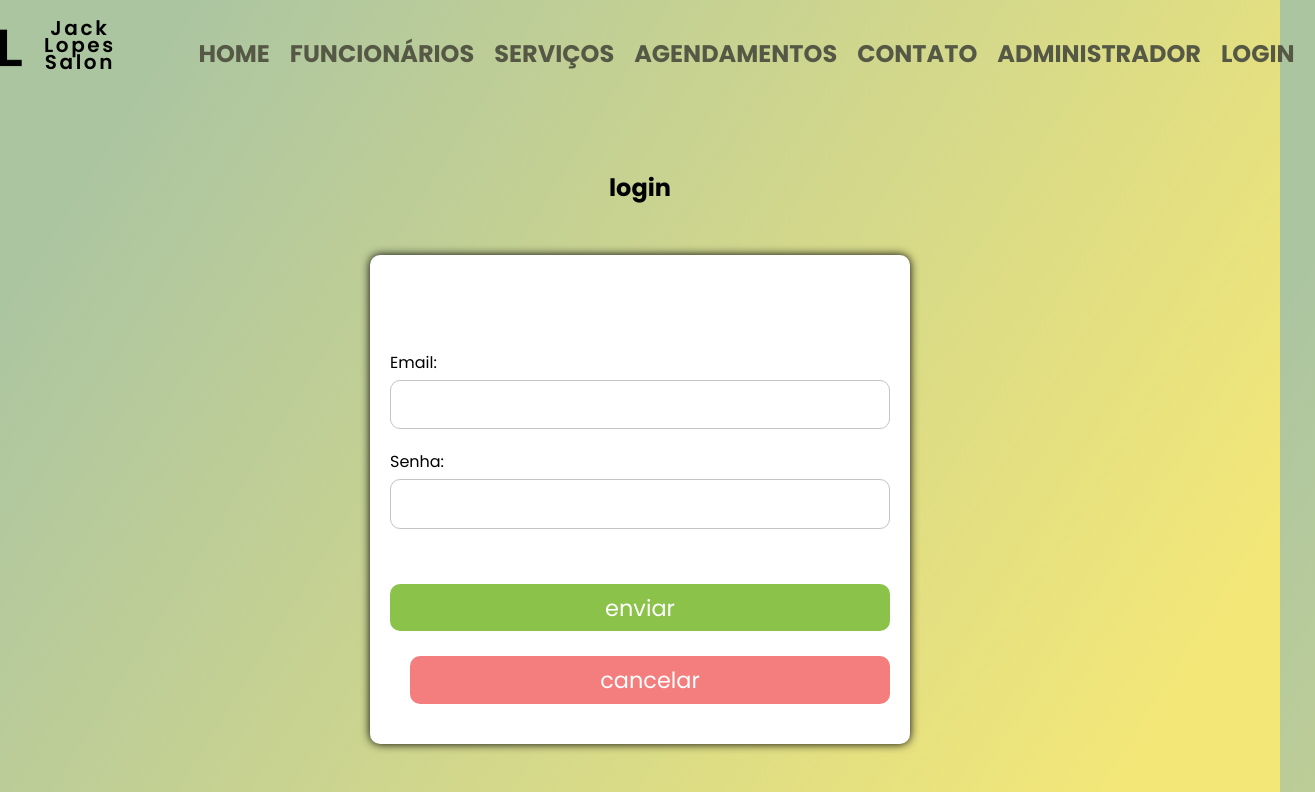
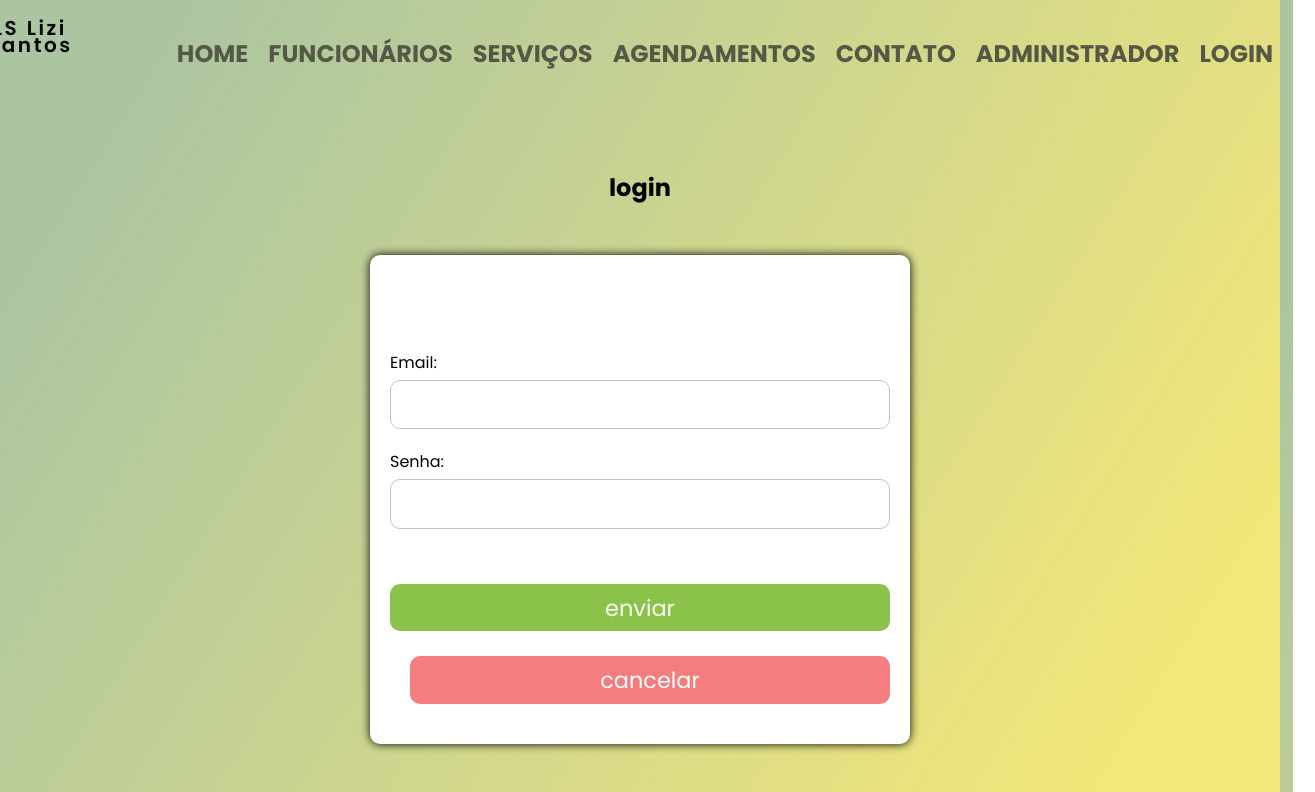
Before and after one commit to andersonalar/projeto_integrador2, a plain HTML site: page login.html in a window 1280 px wide. Shown: the top 792 px of the page, 1315 px wide, since content can reach past the window. Drawn offline with Linux system fonts and the light colour scheme.

Commit message:
sdfg
sdfgf

```diff
--- a/login.html
+++ b/login.html
@@ -10,10 +10,10 @@
 
 <body id="q1" class="bloco">
     <header>
-        <div class="logo">
+       <div class="logo">
             <div class="logotipo">
-            <img src="imagens\logo.png" alt="logotipo">
-            <p>Jack Lopes Salon</p>
+
+            <p>LS Lizi Santos</p>
         </div>
         </div>
         <nav>
```
